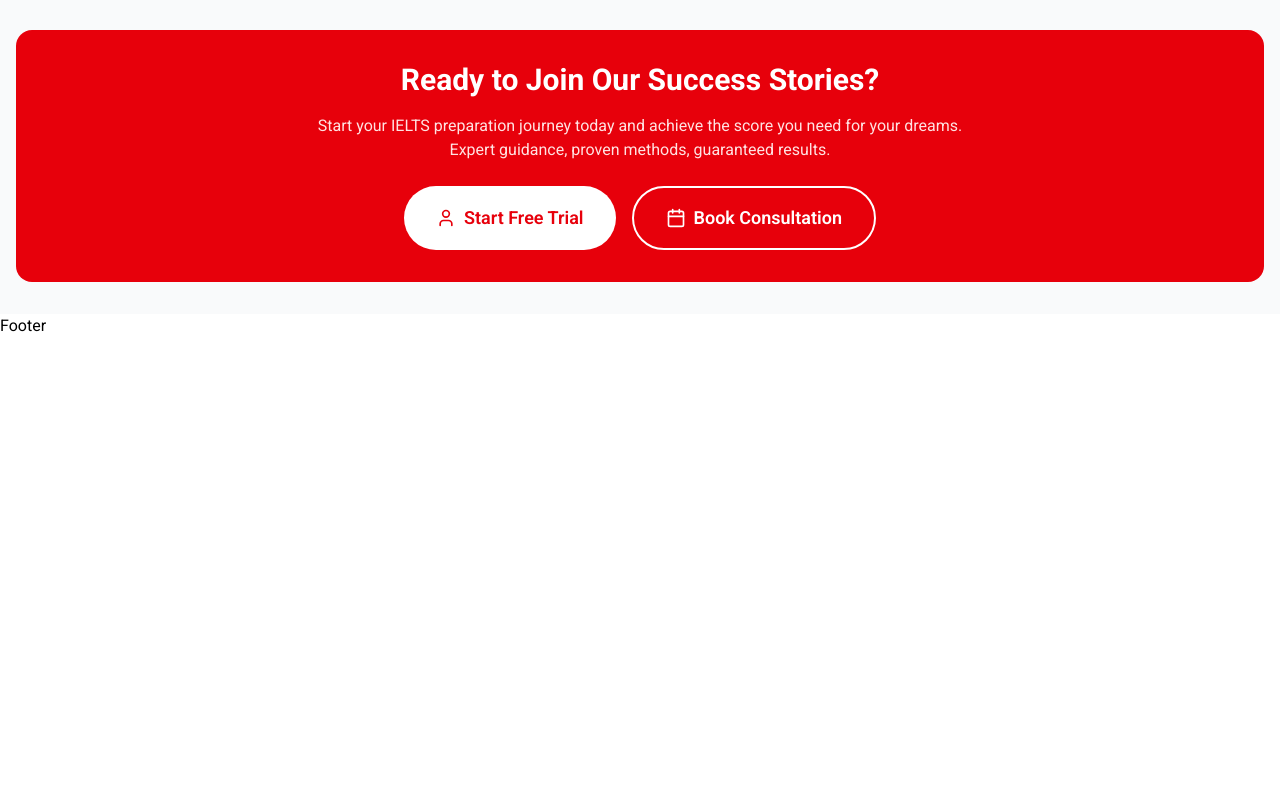
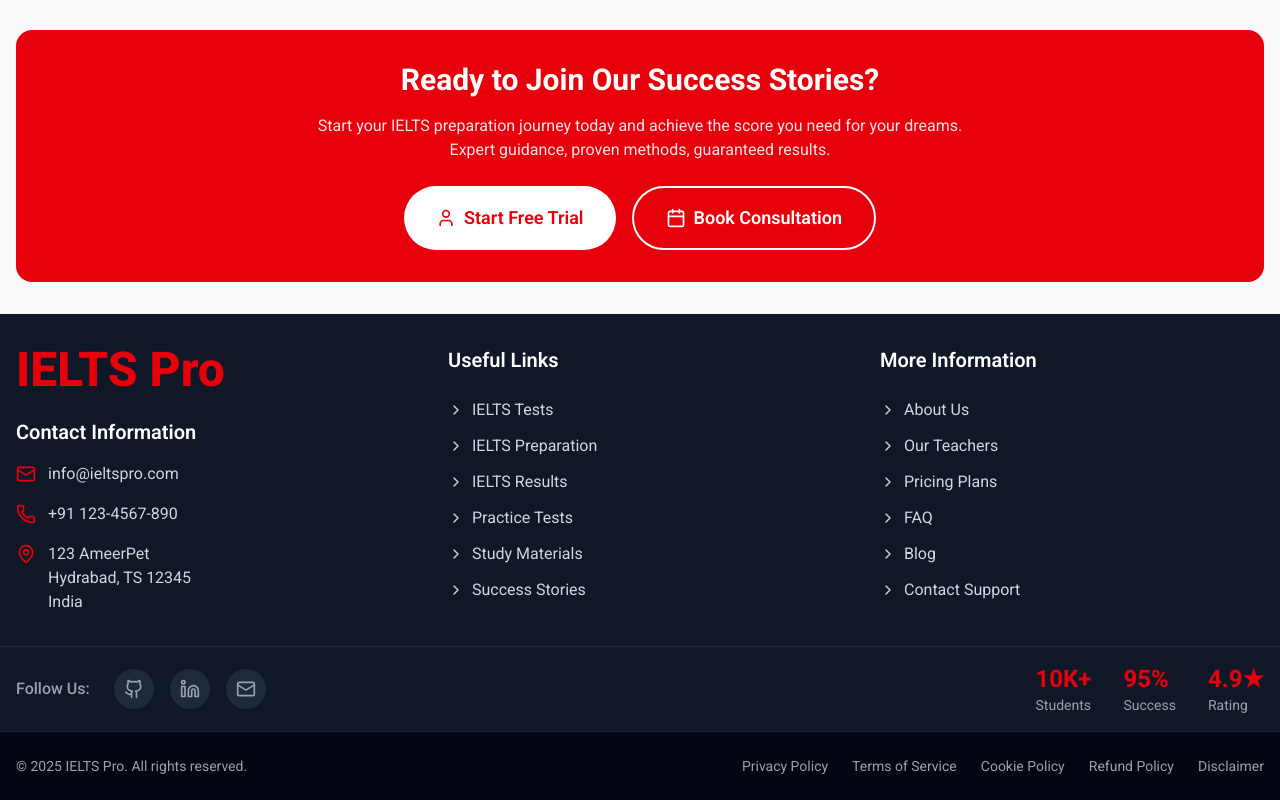
Before and after one commit to junaidkhan1723/IELTS-Institute, a React (Vite) app in the folder client/: page / in a window 1280 px wide. Shown: the part 2650-3450 px from the top of the page. Before the commit the page ends 2988 px from the top, so only its background shows below. Built offline with nearby package versions, Linux system fonts and the light colour scheme; the HTML template or start-up script is replaced by a standard one.

Commit message:
added Footer

```diff
--- a/client/src/components/Footer.jsx
+++ b/client/src/components/Footer.jsx
@@ -1,9 +1,196 @@
-import React from 'react'
+import {
+  ChevronRight,
+  Mail,
+  Phone,
+  MapPin,
+  Linkedin,
+  Github,
+  MailIcon,
+} from "lucide-react";
 
 const Footer = () => {
+  const usefulLinks = [
+    "IELTS Tests",
+    "IELTS Preparation",
+    "IELTS Results",
+    "Practice Tests",
+    "Study Materials",
+    "Success Stories",
+  ];
+
+  const moreInformation = [
+    "About Us",
+    "Our Teachers",
+    "Pricing Plans",
+    "FAQ",
+    "Blog",
+    "Contact Support",
+  ];
+
+  const socialLinks = [
+    { icon: Github, name: "GitHub", href: "https://github.com/junaidkhan1723" },
+    { icon: Linkedin, name: "LinkedIn", href: "https://linkedin.com/in/junaidkhan1723" },
+    { icon: MailIcon, name: "Mail", href: "mailto:pathanjunaid7888@gmail.com" },
+  ];
+
+  const legalLinks = [
+    "Privacy Policy",
+    "Terms of Service",
+    "Cookie Policy",
+    "Refund Policy",
+    "Disclaimer",
+  ];
+
   return (
-    <div>Footer</div>
-  )
-}
+    <footer className="bg-gray-900 text-white">
+      {/* Main Footer Content */}
+      <div className="max-w-7xl mx-auto px-4 py-8">
+        <div className="grid md:grid-cols-3 gap-12">
+          {/*Logo*/}
+          <div className="space-y-6">
+            <div>
+              <h2 className="text-4xl md:text-5xl font-extrabold text-red-600 mb-4">
+                IELTS Pro
+              </h2>
+            </div>
 
-export default Footer
+            {/* Contact Info */}
+            <div className="space-y-4">
+              <h3 className="text-xl font-semibold text-white mb-4">
+                Contact Information
+              </h3>
+
+              <div className="flex items-center gap-3">
+                <Mail className="w-5 h-5 text-red-600" />
+                <span className="text-gray-300">info@ieltspro.com</span>
+              </div>
+
+              <div className="flex items-center gap-3">
+                <Phone className="w-5 h-5 text-red-600" />
+                <span className="text-gray-300">+91 123-4567-890</span>
+              </div>
+
+              <div className="flex items-start gap-3">
+                <MapPin className="w-5 h-5 text-red-600 mt-0.5" />
+                <span className="text-gray-300">
+                  123 AmeerPet
+                  <br />
+                  Hydrabad, TS 12345
+                  <br />
+                  India
+                </span>
+              </div>
+            </div>
+          </div>
+
+          {/* Useful Links */}
+          <div>
+            <h3 className="text-xl font-semibold text-white mb-6">
+              Useful Links
+            </h3>
+            <div className="space-y-3">
+              {usefulLinks.map((link, index) => (
+                <a
+                  key={index}
+                  href="#"
+                  className="flex items-center gap-2 text-gray-300 hover:text-red-600 transition-colors group"
+                >
+                  <ChevronRight className="w-4 h-4 group-hover:translate-x-1 transition-transform" />
+                  {link}
+                </a>
+              ))}
+            </div>
+          </div>
+
+          {/* More Info */}
+          <div>
+            <h3 className="text-xl font-semibold text-white mb-6">
+              More Information
+            </h3>
+            <div className="space-y-3">
+              {moreInformation.map((link, index) => (
+                <a
+                  key={index}
+                  href="#"
+                  className="flex items-center gap-2 text-gray-300 hover:text-red-600 transition-colors group"
+                >
+                  <ChevronRight className="w-4 h-4 group-hover:translate-x-1 transition-transform" />
+                  {link}
+                </a>
+              ))}
+            </div>
+          </div>
+        </div>
+      </div>
+
+      {/* Social Links */}
+      <div className="border-t border-gray-800">
+        <div className="max-w-7xl mx-auto px-4 py-4">
+          <div className="flex flex-col md:flex-row justify-between items-center gap-6">
+            <div className="flex items-center gap-6">
+              <span className="text-gray-400 font-medium">Follow Us:</span>
+              <div className="flex gap-4">
+                {socialLinks.map((social, index) => {
+                  const IconComponent = social.icon;
+                  return (
+                    <a
+                      key={index}
+                      href={social.href}
+                      className="w-10 h-10 bg-gray-800 rounded-full flex items-center justify-center text-gray-400 hover:text-white hover:bg-red-600 transition-colors"
+                      aria-label={social.name}
+                    >
+                      <IconComponent className="w-5 h-5" />
+                    </a>
+                  );
+                })}
+              </div>
+            </div>
+
+            {/* Stats */}
+            <div className="flex gap-8 text-center md:text-left">
+              <div>
+                <div className="text-2xl font-bold text-red-600">10K+</div>
+                <div className="text-gray-400 text-sm">Students</div>
+              </div>
+              <div>
+                <div className="text-2xl font-bold text-red-600">95%</div>
+                <div className="text-gray-400 text-sm">Success</div>
+              </div>
+              <div>
+                <div className="text-2xl font-bold text-red-600">4.9★</div>
+                <div className="text-gray-400 text-sm">Rating</div>
+              </div>
+            </div>
+          </div>
+        </div>
+      </div>
+
+      {/* Legal Footer */}
+      <div className="border-t border-gray-800 bg-gray-950">
+        <div className="max-w-7xl mx-auto px-4 py-6">
+          <div className="flex flex-col md:flex-row justify-between items-center gap-4">
+            {/* Copyright */}
+            <div className="text-gray-400 text-sm">
+              © 2025 IELTS Pro. All rights reserved.
+            </div>
+
+            {/* Legal Links */}
+            <div className="flex flex-wrap gap-6 text-sm">
+              {legalLinks.map((link, index) => (
+                <a
+                  key={index}
+                  href="#"
+                  className="text-gray-400 hover:text-red-600 transition-colors"
+                >
+                  {link}
+                </a>
+              ))}
+            </div>
+          </div>
+        </div>
+      </div>
+    </footer>
+  );
+};
+
+export default Footer;
```
